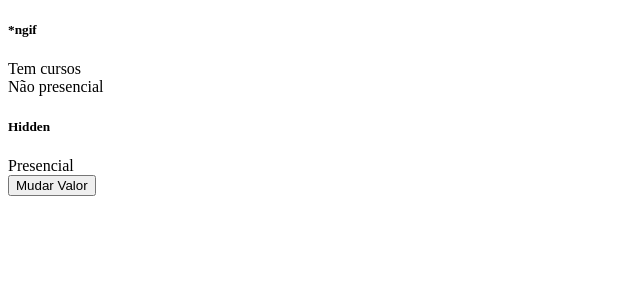
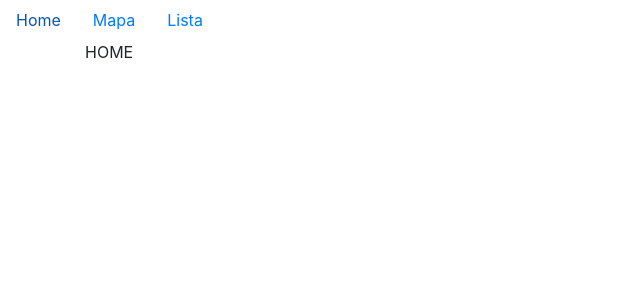
Before and after one commit to mgoalves/Estudando-Angular, an Angular app in the folder Diretivas/: page / in a window 1280 px wide. Shown: the top 300 px of the page, without its empty margins (0-640 px from the left). Built offline with nearby package versions, Linux system fonts and the light colour scheme.

Commit message:
Aula #26-LG

```diff
--- a/Diretivas/angular.json
+++ b/Diretivas/angular.json
@@ -23,6 +23,7 @@
               "src/assets"
             ],
             "styles": [
+              "node_modules/bootstrap/dist/css/bootstrap.min.css",
               "src/styles.css"
             ],
             "scripts": [],
--- a/Diretivas/src/app/app.component.html
+++ b/Diretivas/src/app/app.component.html
@@ -1,3 +1,4 @@
-<app-diretiva-ngif></app-diretiva-ngif>
+<!--<app-diretiva-ngif></app-diretiva-ngif>-->
+<app-diretiva-ngswitch></app-diretiva-ngswitch>
 
 <router-outlet></router-outlet>
--- a/Diretivas/src/app/app.module.ts
+++ b/Diretivas/src/app/app.module.ts
@@ -4,11 +4,13 @@ import { NgModule } from '@angular/core';
 import { AppRoutingModule } from './app-routing.module';
 import { AppComponent } from './app.component';
 import { DiretivaNgifComponent } from './diretiva-ngif/diretiva-ngif.component';
+import { DiretivaNgswitchComponent } from './diretiva-ngswitch/diretiva-ngswitch.component';
 
 @NgModule({
   declarations: [
     AppComponent,
-    DiretivaNgifComponent
+    DiretivaNgifComponent,
+    DiretivaNgswitchComponent
   ],
   imports: [
     BrowserModule,
--- /dev/null
+++ b/Diretivas/src/app/diretiva-ngswitch/diretiva-ngswitch.component.html
@@ -0,0 +1,14 @@
+<nav class="nav">
+  <a class="nav-link" href="#" [class.active]="page == 'home'" (click)="page=
+    'home'">Home</a>
+  <a class="nav-link" href="#" [class.active]="page == 'mapa'" (click)="page=
+    'mapa'">Mapa</a>
+  <a class="nav-link" href="#" [class.active]="page == 'lista'" (click)="page=
+    'lista'">Lista</a>
+</nav>
+
+<div class="container" [ngSwitch]="page">
+  <p *ngSwitchCase="'mapa'">MAPA</p>
+  <p *ngSwitchCase="'lista'">LISTA</p>
+  <p *ngSwitchDefault>HOME</p>
+</div>
--- /dev/null
+++ b/Diretivas/src/app/diretiva-ngswitch/diretiva-ngswitch.component.ts
@@ -0,0 +1,17 @@
+import { Component, OnInit } from '@angular/core';
+
+@Component({
+  selector: 'app-diretiva-ngswitch',
+  templateUrl: './diretiva-ngswitch.component.html',
+  styleUrls: ['./diretiva-ngswitch.component.css']
+})
+export class DiretivaNgswitchComponent implements OnInit {
+
+  page: string = 'home';
+
+  constructor() { }
+
+  ngOnInit() {
+  }
+
+}
```
Also changed, not shown: Diretivas/src/app/diretiva-ngswitch/diretiva-ngswitch.component.css (added), 2 other files (tests, documents, lock files or other folders).
